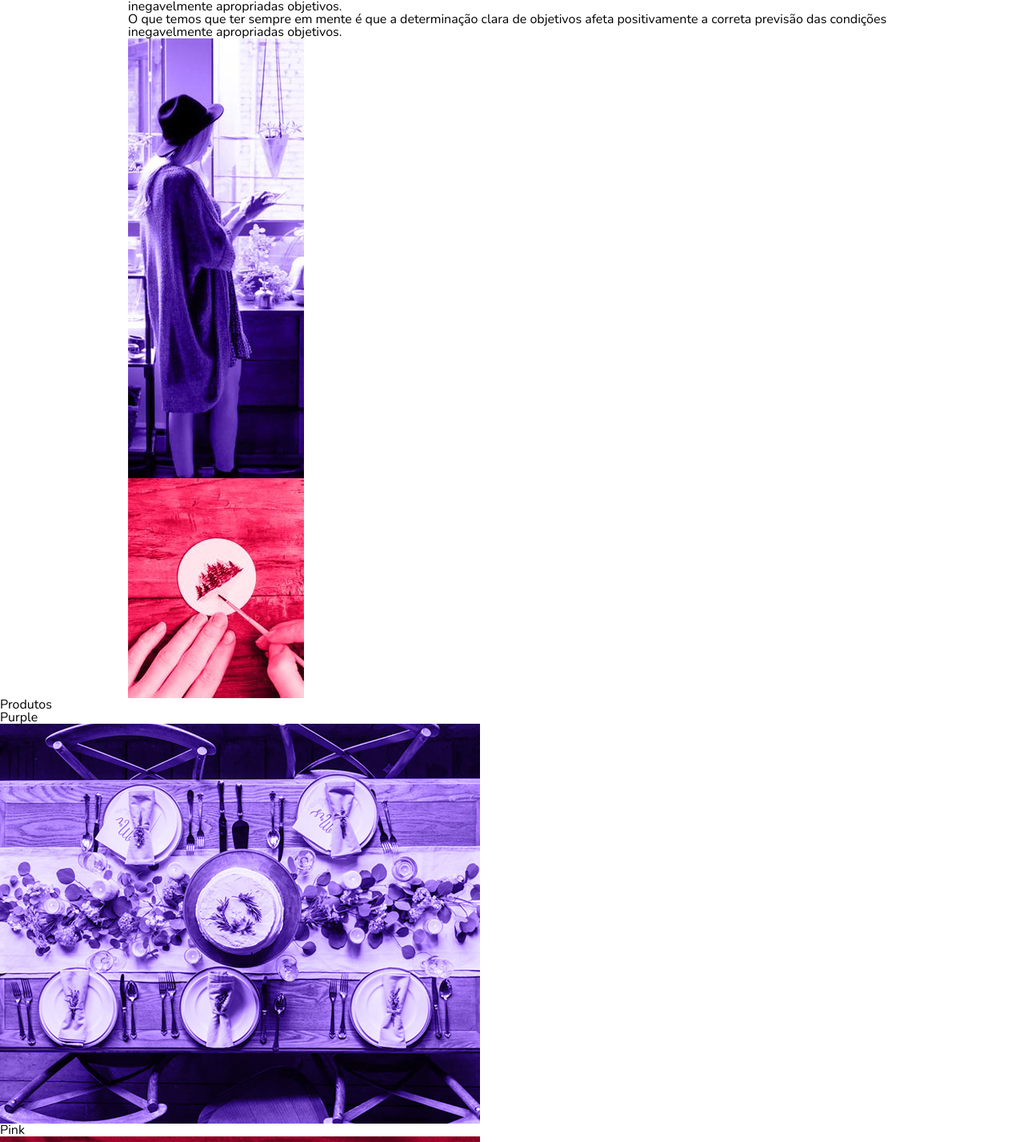
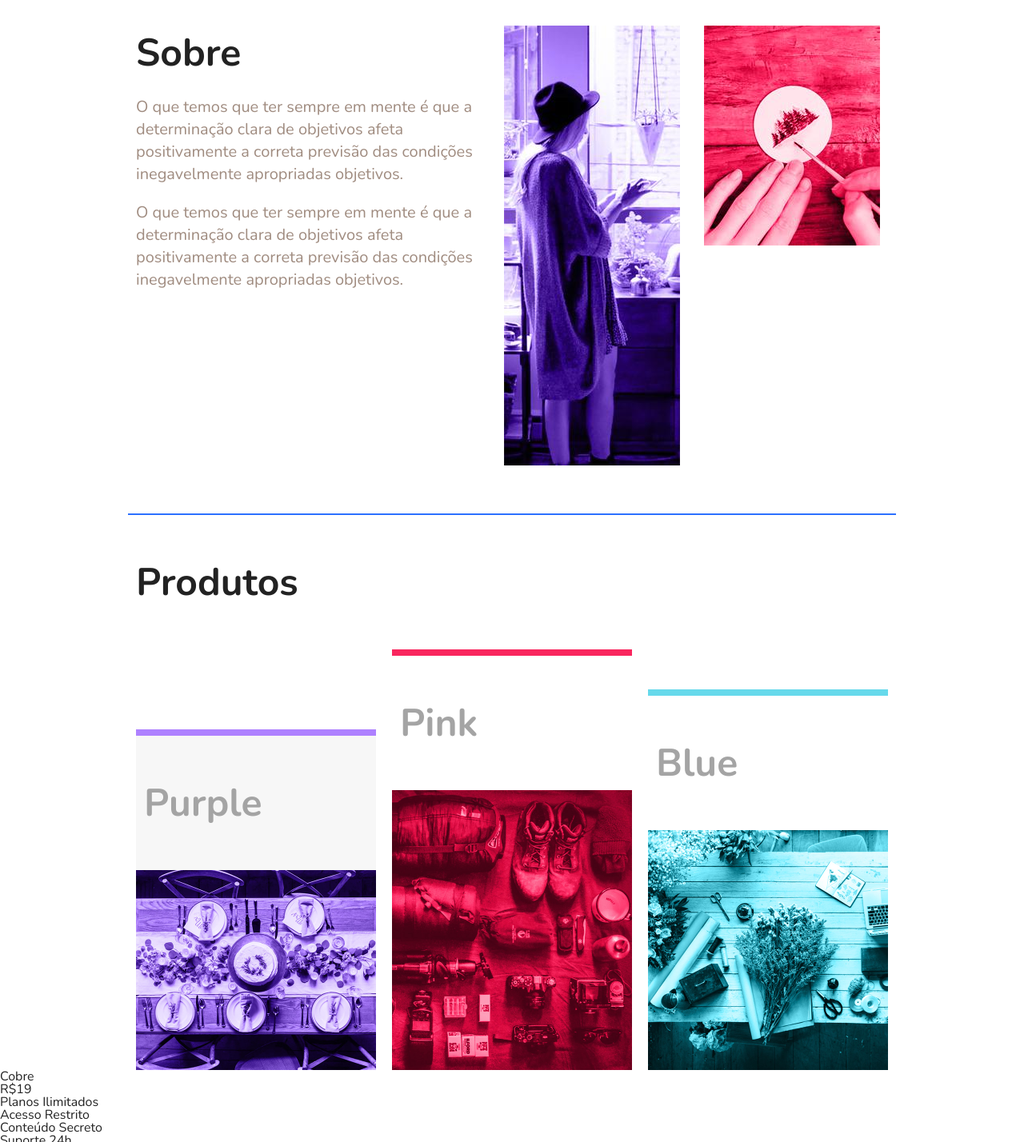
Before and after one commit to Diegooliveyra/Projeto-Curso-Flex-Box-Origamid, a plain HTML site: page index.html in a window 1280 px wide. Shown: the part 371-1799 px from the top of the page at 80% size. Drawn offline with nearby package versions, Linux system fonts and the light colour scheme.

Commit message:
Feito a estilização do menu, sobre e produtos

```diff
--- a/index.html
+++ b/index.html
@@ -55,13 +55,15 @@
         </p>
       </div>
 
-      <div>
+      <div class="about-img">
         <img src="./img/sobre1.jpg" alt="Imagem sobre 1" />
+      </div>
+      <div class="about-img">
         <img src="img/sobre2.jpg" alt="Imagem sobre 2" />
       </div>
     </section>
 
-    <section class="products-blog" id="products">
+    <section class="products-blog container" id="products">
       <h1 class="title-products">Produtos</h1>
 
       <div class="products-container">
@@ -180,8 +182,7 @@
     </section>
 
     <footer class="footer-blog">
-        <p>FlexBlog © Todos os direitos reservados.</p>
+      <p>FlexBlog © Todos os direitos reservados.</p>
     </footer>
-
   </body>
 </html>
--- a/scss/components/_about-blog.scss
+++ b/scss/components/_about-blog.scss
@@ -1,3 +1,23 @@
 .about-blog {
-    border-top: 2px solid $first-color;
+  display: flex;
+  flex-wrap: wrap;
+  border-top: 2px solid $first-color;
+  border-bottom: 2px solid $first-color;
+  padding: $gap-larger 0;
 }
+
+.about-info {
+  margin: 0 $gap-smaller;
+  flex: 2 1 300px;
+  p {
+    font-size: em(20);
+    line-height: em(28, 20);
+    color: $second-color-dark;
+    margin-bottom: $gap-small;
+  }
+}
+
+.about-img {
+  flex: 1 1 160px;
+  margin: 0 $gap-smaller;
+}
--- a/scss/components/_info-higher.scss
+++ b/scss/components/_info-higher.scss
@@ -1,10 +1,16 @@
 .info-higher-bg {
-    background-color: $first-color-dark;
-    color: $color-light;
+  background-color: $first-color-dark;
+  color: $color-light;
 }
 .info-higher {
-    display: flex;
-    justify-content: space-between;
+  display: flex;
+  justify-content: space-between;
+  flex-wrap: wrap;
+  line-height: 25px;
+  p {
     padding: $gap-smaller;
-    line-height: 25px;
+  }
+  @include device(mobile) {
+    justify-content: center;
+  }
 }
--- a/scss/components/_menu-blog.scss
+++ b/scss/components/_menu-blog.scss
@@ -7,20 +7,23 @@
   display: flex;
   justify-content: space-between;
   align-items: center;
+  flex-wrap: wrap;
   padding: $gap-small 0;
 }
 
 .logo-blog {
   font-size: em(36);
   font-weight: 700;
-  padding-left: $gap-smaller;
+  margin: 0 $gap-smaller;
 }
 
 .nav-blog ul {
   display: flex;
+  flex-wrap: wrap;
   li a {
     font-size: em(20);
-    padding: 0 $gap-smaller;
+    display: block;
+    padding: $gap-smaller;
     &:hover {
       color: $first-color-dark;
     }
--- /dev/null
+++ b/scss/components/_products-blog.scss
@@ -0,0 +1,20 @@
+.products-container {
+    display: flex;
+    align-items: flex-end;
+    justify-content: space-between;
+}
+
+.item-purple {
+    border-top: 8px solid $third-color;
+    margin: 0 $gap-smaller;
+    background-color: $second-color-ligth;
+}
+.item-pink {
+    border-top: 8px solid $fourth-color;
+    margin: 0 $gap-smaller;
+}
+
+.item-blue {
+    border-top: 8px solid $fifth-color;
+    margin: 0 $gap-smaller;
+}
--- a/scss/components/_titles.scss
+++ b/scss/components/_titles.scss
@@ -6,6 +6,23 @@
 
 .title-blog {
     @extend .title;
-    color: $color-dark;
     padding: $gap-larger $gap-smaller;
 }
+
+.title-about {
+    @extend .title;
+    padding-top: $gap-smaller;
+    padding-bottom: $gap-medium;
+}
+
+.title-products {
+    @extend .title;
+    padding: $gap-larger $gap-smaller;
+}
+
+.subtitle-blog {
+    font-size: em(48);
+    font-weight: 700;
+    padding: $gap-larger $gap-smaller;
+    color: $second-color;
+}
--- a/scss/elements/_base.scss
+++ b/scss/elements/_base.scss
@@ -1,5 +1,7 @@
 body {
   font-family: "Nunito", sans-serif;
+  color: $color-dark;
+
 }
 
 img {
--- a/scss/main.scss
+++ b/scss/main.scss
@@ -15,4 +15,5 @@
 @import "./components/info-higher";
 @import "./components/menu-blog";
 @import "./components/titles";
-@import "./components/about-blog"
+@import "./components/about-blog";
+@import "./components/products-blog";
--- a/scss/tools/_colors.scss
+++ b/scss/tools/_colors.scss
@@ -3,6 +3,8 @@ $color-dark: #222222;
 $first-color: #2C70FF;
 $first-color-dark: #122AB2;
 $second-color: #A4A4A4;
+$second-color-ligth: #F7F7F7;
+$second-color-dark: #A08C80;
 $third-color: #AE81FF;
 $fourth-color: #F9265E;
 $fifth-color: #66D9EB;
--- a/scss/tools/_gap.scss
+++ b/scss/tools/_gap.scss
@@ -1,4 +1,4 @@
 $gap-smaller:10px;
 $gap-small:20px;
-$gap-medium:25px;
+$gap-medium:30px;
 $gap-larger:60px;
```
Also changed, not shown: css/main.css, scss/settings/_responsible.scss (line endings or trailing spaces), 1 other file.
